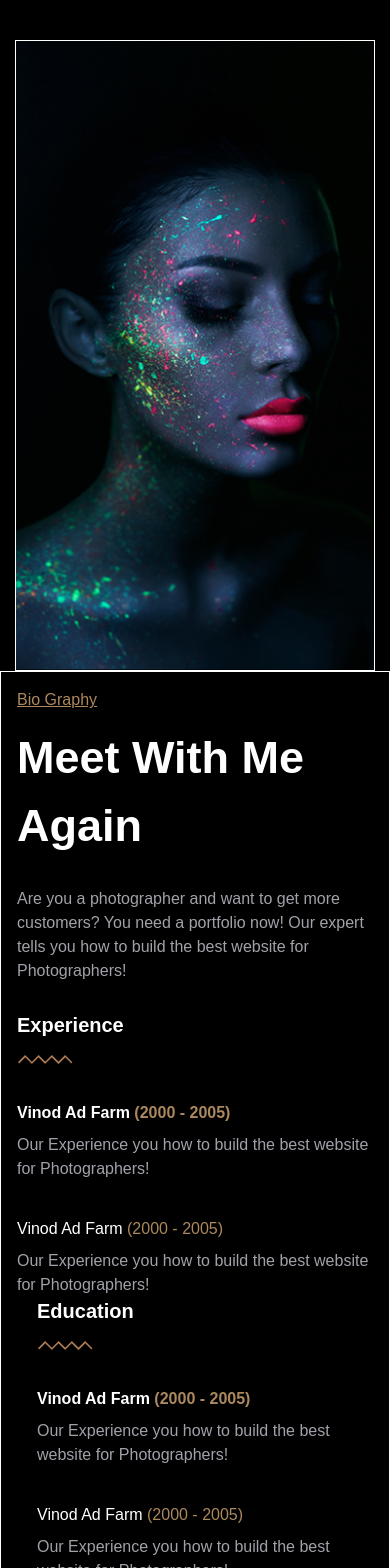
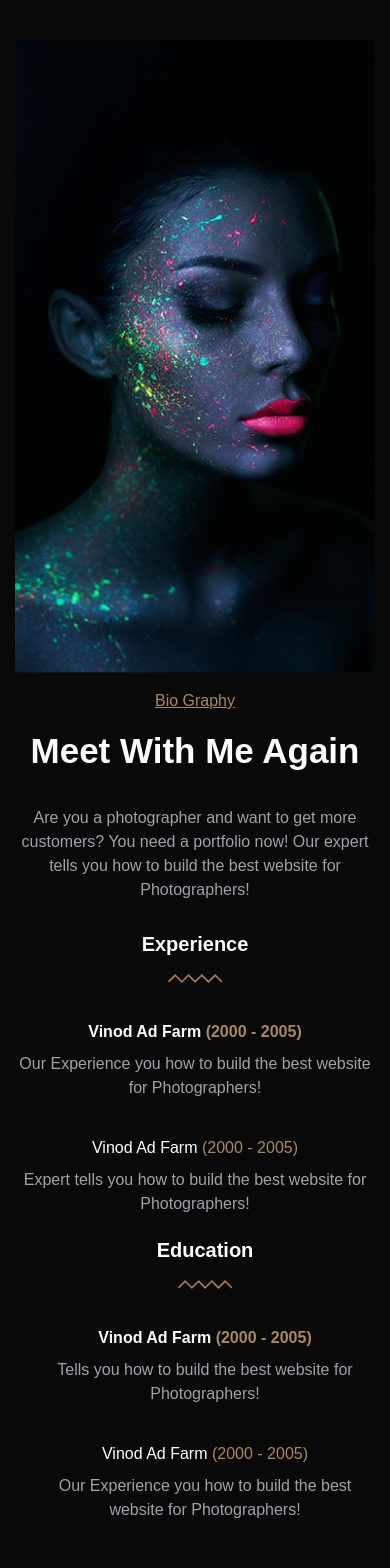
Before and after one commit to tamannaBithy/model-canvas, a Next.js app: page / in a window 390 px wide. Shown: the top 1568 px of the page. Built offline with nearby package versions, Linux system fonts and the light colour scheme.

Commit message:
biography mobile responsive

```diff
--- a/app/components/Biography.jsx
+++ b/app/components/Biography.jsx
@@ -5,16 +5,16 @@ import line from "../../public/line.png";
 
 const Biography = () => {
   return (
-    <div className="h-margin md:flex md:justify-between md:items-center md:space-x-14">
+    <div className="h-margin biography-container">
       <Image
-        className="testb mx-auto md:mx-0"
+        className="mx-auto lg:mx-0"
         src={biography}
         alt="biography"
       />
 
-      <div className="testb p-4 space-y-3">
-        <p className="text-secondary underline">Bio Graphy</p>
-        <p className="text-[45px] font-extrabold pb-4">Meet With Me Again</p>
+      <div className="p-4 space-y-3 text-center lg:text-left">
+        <p className="text-secondary underline ">Bio Graphy</p>
+        <p className="lg:text-[45px] text-[35px] font-extrabold pb-4">Meet With Me Again</p>
         <p className="text-muted">
           Are you a photographer and want to get more customers? You need a
           portfolio now! Our expert tells you how to build the best website for
@@ -24,7 +24,7 @@ const Biography = () => {
         <div className="md:flex md:justify-evenly space-x-5 pt-4">
           <div className="space-y-4">
             <p className="text-xl font-semibold">Experience</p>
-            <Image src={line} alt="line" />
+            <Image  className="mx-auto lg:mx-0" src={line} alt="line" />
 
             <div className="space-y-9 pt-5">
               <div className="space-y-2">
@@ -43,16 +43,15 @@ const Biography = () => {
                   <span className="text-secondary">(2000 - 2005)</span>
                 </p>
                 <p className="text-muted">
-                  Our Experience you how to build the best website for
-                  Photographers!
+                Expert tells you how to build the best website for Photographers!
                 </p>
               </div>
             </div>
           </div>
-          <div className="space-y-3">
+          <div className="space-y-3 pt-5 lg:pt-0">
           <div className="space-y-4">
             <p className="text-xl font-semibold">Education</p>
-            <Image src={line} alt="line" />
+            <Image className="mx-auto lg:mx-0" src={line} alt="line" />
 
             <div className="space-y-9 pt-5">
               <div className="space-y-2">
@@ -61,8 +60,7 @@ const Biography = () => {
                   <span className="text-secondary">(2000 - 2005)</span>
                 </p>
                 <p className="text-muted">
-                  Our Experience you how to build the best website for
-                  Photographers!
+                Tells you how to build the best website for Photographers!
                 </p>
               </div>
               <div className="space-y-2">
--- a/app/globals.css
+++ b/app/globals.css
@@ -5,7 +5,7 @@
 
 html{
   font-family: "DM Sans", sans-serif;
-  background-color: black
+  background-color: #090909
 }
 
 
@@ -32,3 +32,8 @@ p {
 .vertical-space{
   @apply space-y-10
 }
+
+
+.biography-container{
+  @apply lg:flex lg:justify-between lg:items-center lg:space-x-14
+}
```
